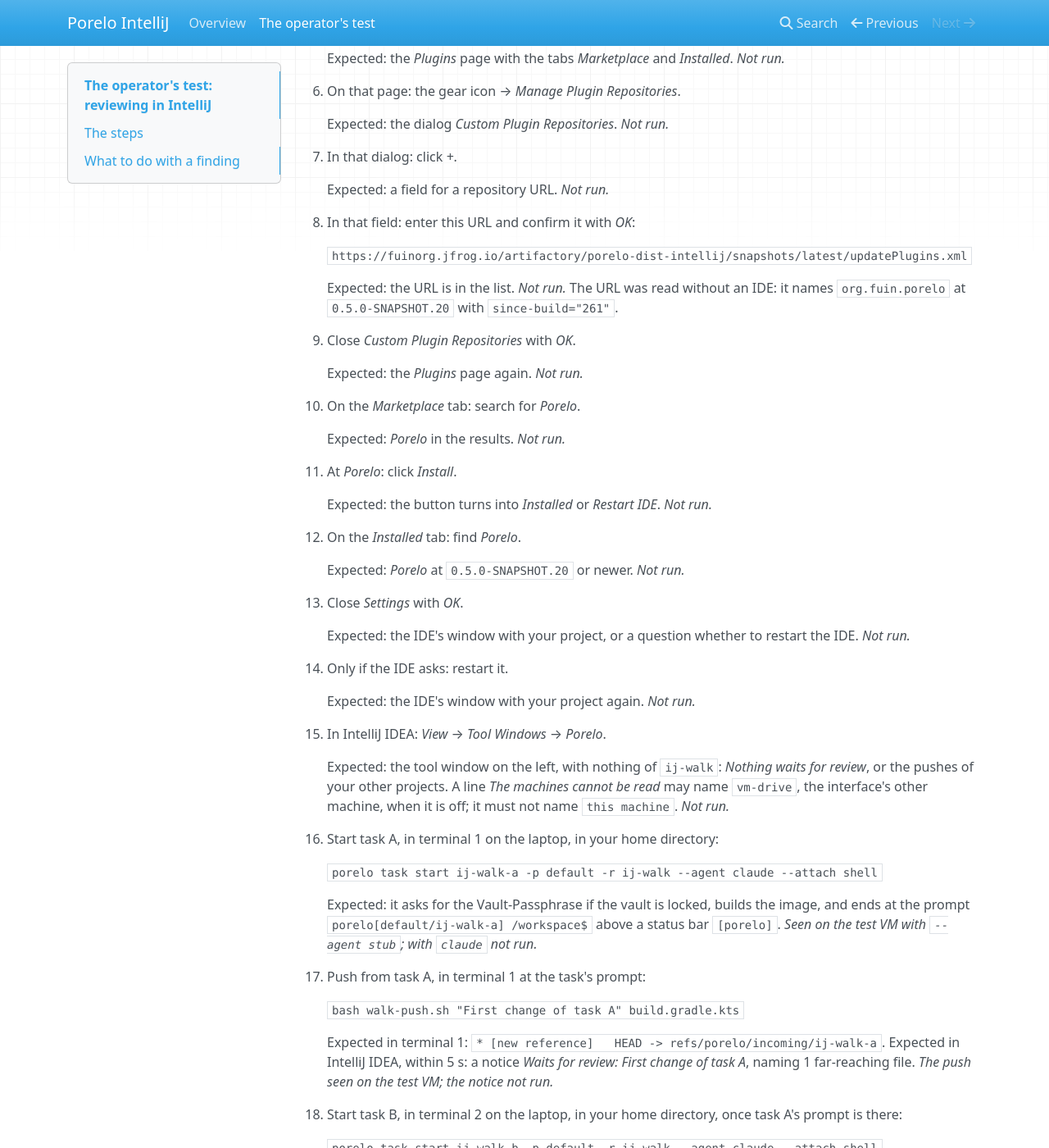
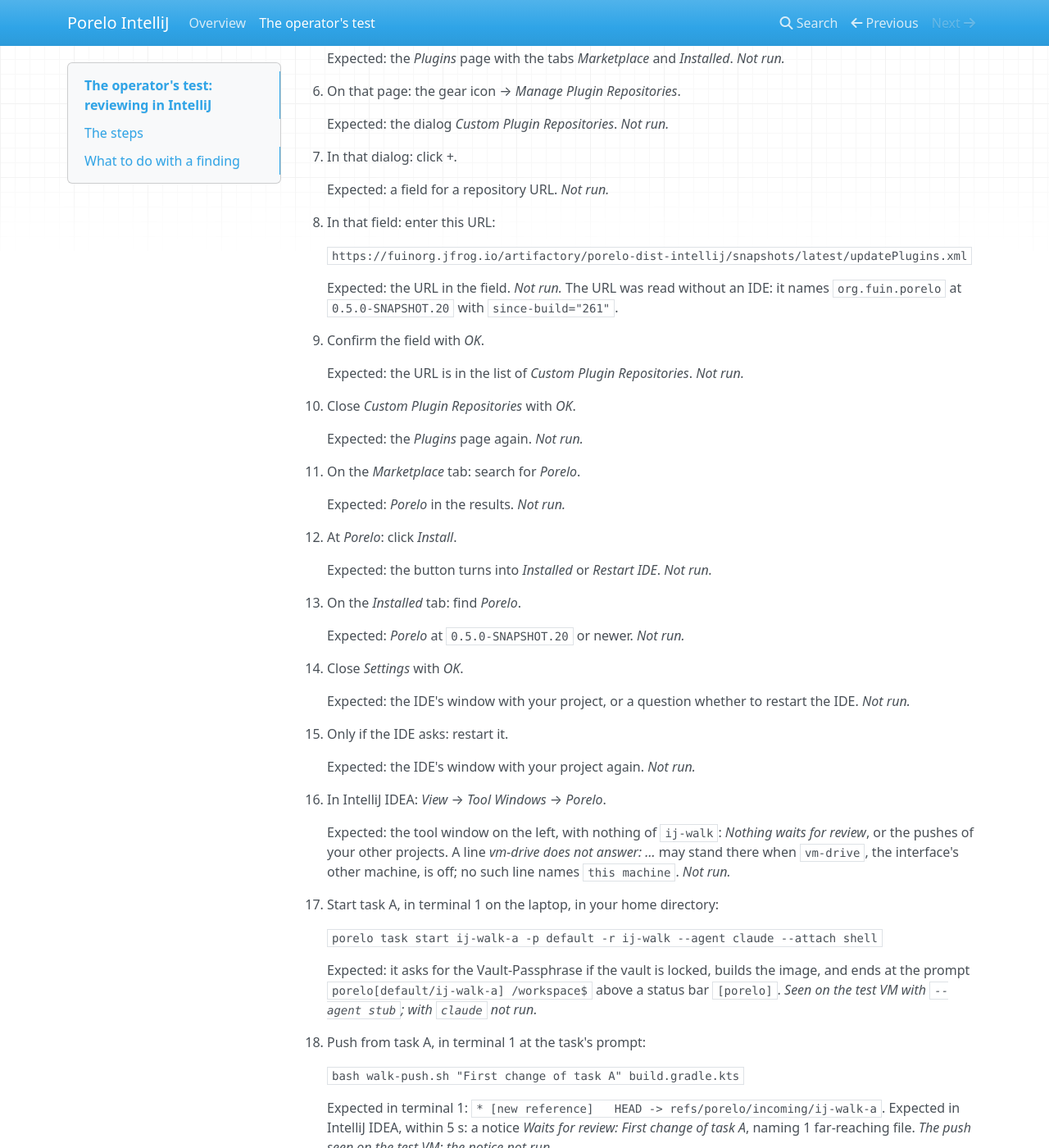
Before and after one commit to porelo-ai/porelo-intellij, an MkDocs documentation site: the page built from doc/operator-test.md, in a window 1280 px wide and 1400 px high, scrolled down 1458 px. Shown: the whole window at 82% size. Built offline with MkDocs 1.6.1, drawn with Linux system fonts in a browser that asks for light colours; nearby versions of some CDN libraries; part of the change alters nothing that is shown; some of the changed text lies outside the part shown.

Commit message:
Name an unanswering machine as the plugin does in the walk [skip ci]
Assisted-by: Claude Code, claude-opus-5-5

````diff
--- a/doc/operator-test.md
+++ b/doc/operator-test.md
@@ -77,46 +77,50 @@ an IDE with a display. Each step says which.
 
     Expected: a field for a repository URL. *Not run.*
 
-8. In that field: enter this URL and confirm it with *OK*:
+8. In that field: enter this URL:
 
     ```
     https://fuinorg.jfrog.io/artifactory/porelo-dist-intellij/snapshots/latest/updatePlugins.xml
     ```
 
-    Expected: the URL is in the list. *Not run.* The URL was read without an IDE: it names `org.fuin.porelo` at
+    Expected: the URL in the field. *Not run.* The URL was read without an IDE: it names `org.fuin.porelo` at
     `0.5.0-SNAPSHOT.20` with `since-build="261"`.
 
-9. Close *Custom Plugin Repositories* with *OK*.
+9. Confirm the field with *OK*.
+
+    Expected: the URL is in the list of *Custom Plugin Repositories*. *Not run.*
+
+10. Close *Custom Plugin Repositories* with *OK*.
 
     Expected: the *Plugins* page again. *Not run.*
 
-10. On the *Marketplace* tab: search for *Porelo*.
+11. On the *Marketplace* tab: search for *Porelo*.
 
     Expected: *Porelo* in the results. *Not run.*
 
-11. At *Porelo*: click *Install*.
+12. At *Porelo*: click *Install*.
 
     Expected: the button turns into *Installed* or *Restart IDE*. *Not run.*
 
-12. On the *Installed* tab: find *Porelo*.
+13. On the *Installed* tab: find *Porelo*.
 
     Expected: *Porelo* at `0.5.0-SNAPSHOT.20` or newer. *Not run.*
 
-13. Close *Settings* with *OK*.
+14. Close *Settings* with *OK*.
 
     Expected: the IDE's window with your project, or a question whether to restart the IDE. *Not run.*
 
-14. Only if the IDE asks: restart it.
+15. Only if the IDE asks: restart it.
 
     Expected: the IDE's window with your project again. *Not run.*
 
-15. In IntelliJ IDEA: *View* → *Tool Windows* → *Porelo*.
+16. In IntelliJ IDEA: *View* → *Tool Windows* → *Porelo*.
 
     Expected: the tool window on the left, with nothing of `ij-walk`: *Nothing waits for review*, or the pushes of
-    your other projects. A line *The machines cannot be read* may name `vm-drive`, the interface's other machine,
-    when it is off; it must not name `this machine`. *Not run.*
+    your other projects. A line *vm-drive does not answer: …* may stand there when `vm-drive`, the interface's other
+    machine, is off; no such line names `this machine`. *Not run.*
 
-16. Start task A, in terminal 1 on the laptop, in your home directory:
+17. Start task A, in terminal 1 on the laptop, in your home directory:
 
     ```
     porelo task start ij-walk-a -p default -r ij-walk --agent claude --attach shell
@@ -126,7 +130,7 @@ an IDE with a display. Each step says which.
     `porelo[default/ij-walk-a] /workspace$` above a status bar `[porelo]`. *Seen on the test VM with `--agent stub`;
     with `claude` not run.*
 
-17. Push from task A, in terminal 1 at the task's prompt:
+18. Push from task A, in terminal 1 at the task's prompt:
 
     ```
     bash walk-push.sh "First change of task A" build.gradle.kts
@@ -136,7 +140,7 @@ an IDE with a display. Each step says which.
     within 5 s: a notice *Waits for review: First change of task A*, naming 1 far-reaching file. *The push seen on the
     test VM; the notice not run.*
 
-18. Start task B, in terminal 2 on the laptop, in your home directory, once task A's prompt is there:
+19. Start task B, in terminal 2 on the laptop, in your home directory, once task A's prompt is there:
 
     ```
     porelo task start ij-walk-b -p default -r ij-walk --agent claude --attach shell
@@ -146,7 +150,7 @@ an IDE with a display. Each step says which.
     tasks of one repository started at the same moment can leave the second without a gate, a fault of Porelo's,
     which is why this waits for task A.
 
-19. Push from task B, in terminal 2 at the task's prompt:
+20. Push from task B, in terminal 2 at the task's prompt:
 
     ```
     bash walk-push.sh "First change of task B"
@@ -156,48 +160,48 @@ an IDE with a display. Each step says which.
     IDEA, within 5 s: a notice *Waits for review: First change of task B*. *The push seen on the test VM; the notice
     not run.*
 
-20. In the *Porelo* tool window: click `ij-walk-a`.
+21. In the *Porelo* tool window: click `ij-walk-a`.
 
     Expected: a tab *ij-walk-a: First change of task A*, its header naming `ij-walk-a` and the first 12 digits of the
     commit; on the left `build.gradle.kts` first, marked far-reaching, then `README.md`; on the right IntelliJ's diff
     of the selected file. *Not run.* The daemon's ranking was seen on the test VM: `build.gradle.kts` first, *a build
     script: it runs on every build*.
 
-21. In that tab: click *Approve*.
+22. In that tab: click *Approve*.
 
     Expected: a dialog *Forward First change of task A (commit <40 digits>) from default / ij-walk on this machine
     onto the branch:*, with `porelo/ij-walk-a` filled in; the commit begins with the 12 digits of the header.
     *Not run.*
 
-22. In that dialog: click *OK*.
+23. In that dialog: click *OK*.
 
     Expected: a notice *Forwarded …*; `ij-walk-a` leaves the tool window. *Not run.*
 
-23. Read what arrived upstream, in this Claude session on the laptop:
+24. Read what arrived upstream, in this Claude session on the laptop:
 
     ```
     ! git -C ~/.porelo/walk-ij/ij-walk.git log -1 --format='%H %s' porelo/ij-walk-a
     ```
 
-    Expected: the 40 digits the dialog of step 21 showed, and *First change of task A*. *Seen on the test VM.*
+    Expected: the 40 digits the dialog of step 22 showed, and *First change of task A*. *Seen on the test VM.*
 
-24. In the *Porelo* tool window: click `ij-walk-b`.
+25. In the *Porelo* tool window: click `ij-walk-b`.
 
     Expected: a tab *ij-walk-b: First change of task B*. *Not run.*
 
-25. In that tab: click *Reject*.
+26. In that tab: click *Reject*.
 
     Expected: a dialog *Why is … rejected? The task that pushed it is told.* *Not run.*
 
-26. In that dialog: type `Keep the readme as it is.`
+27. In that dialog: type `Keep the readme as it is.`
 
     Expected: the text in the dialog's field. *Not run.*
 
-27. In that dialog: click *OK*.
+28. In that dialog: click *OK*.
 
     Expected: a notice *Rejected; its task was told*; `ij-walk-b` leaves the tool window. *Not run.*
 
-28. Read task B's inbox, in terminal 2 at the task's prompt:
+29. Read task B's inbox, in terminal 2 at the task's prompt:
 
     ```
     cat /run/porelo/mail/inbox/new/*.json
@@ -205,7 +209,7 @@ an IDE with a display. Each step says which.
 
     Expected: one message whose text ends *They said: Keep the readme as it is.* *Seen on the test VM.*
 
-29. Drop the rejected commit from task B, in terminal 2 at the task's prompt:
+30. Drop the rejected commit from task B, in terminal 2 at the task's prompt:
 
     ```
     git reset -q --hard HEAD~1
@@ -213,7 +217,7 @@ an IDE with a display. Each step says which.
 
     Expected: no output. *Seen on the test VM.*
 
-30. Push from task B again, in terminal 2 at the task's prompt:
+31. Push from task B again, in terminal 2 at the task's prompt:
 
     ```
     bash walk-push.sh "Second change of task B"
@@ -223,12 +227,12 @@ an IDE with a display. Each step says which.
     IDEA, within 5 s, counted from that line: a notice *Waits for review: Second change of task B*. *The push seen on
     the test VM, and the plugin's client knew such a push there within 5 s; the notice not run.*
 
-31. In the *Porelo* tool window: click `ij-walk-b`.
+32. In the *Porelo* tool window: click `ij-walk-b`.
 
     Expected: a tab *ij-walk-b: Second change of task B*, its header naming the commit's first 12 digits. Leave the
     tab open. *Not run.*
 
-32. Move task B's push to another commit, in terminal 2 at the task's prompt:
+33. Move task B's push to another commit, in terminal 2 at the task's prompt:
 
     ```
     bash walk-push.sh "Third change of task B"
@@ -238,29 +242,29 @@ an IDE with a display. Each step says which.
     notice *Waits for review: Third change of task B* only at the plugin's own read, once a minute, so within 60 s;
     the daemon's stream shows a moved push by no count. *The push seen on the test VM; the notice not run.*
 
-33. In the tab of step 31: click *Approve*.
+34. In the tab of step 32: click *Approve*.
 
     Expected: the dialog names the commit of *Second change of task B*, the one the tab shows. *Not run.*
 
-34. In that dialog: click *OK*.
+35. In that dialog: click *OK*.
 
     Expected: an error notice *Approving ij-walk-b failed: ij-walk-b moved from <old> to <new> after it was shown;
     nothing was forwarded*, and the tab closes. *Not run.* The daemon's refusal was seen on the test VM: *moved since
     it was reviewed … nothing was forwarded*.
 
-35. In the *Porelo* tool window: click `ij-walk-b`.
+36. In the *Porelo* tool window: click `ij-walk-b`.
 
     Expected: a tab *ij-walk-b: Third change of task B*, its header naming the first 12 digits of `<new>`. *Not run.*
 
-36. In that tab: click *Approve*.
+37. In that tab: click *Approve*.
 
     Expected: the dialog names the commit `<new>`. *Not run.*
 
-37. In that dialog: click *OK*.
+38. In that dialog: click *OK*.
 
     Expected: a notice *Forwarded …*; `ij-walk-b` leaves the tool window. *Not run.*
 
-38. Read what arrived upstream, in this Claude session on the laptop:
+39. Read what arrived upstream, in this Claude session on the laptop:
 
     ```
     ! git -C ~/.porelo/walk-ij/ij-walk.git log -3 --format='%h %s' porelo/ij-walk-b
@@ -269,7 +273,7 @@ an IDE with a display. Each step says which.
     Expected: *Third change of task B*, *Second change of task B*, *Start the walk's repository*; the rejected *First
     change of task B* is not there. *Seen on the test VM.*
 
-39. Remove what the walk made, in this Claude session on the laptop:
+40. Remove what the walk made, in this Claude session on the laptop:
 
     ```
     ! bash ~/.porelo/handover/porelo-intellij/walk-ij/ij-walk-clean.sh
@@ -277,7 +281,7 @@ an IDE with a display. Each step says which.
 
     Expected: `removed   porelo-default-ij-walk-a`, `removed   porelo-default-ij-walk-b`, and
     `OK    the walk's tasks, the repository 'ij-walk' and …/.porelo/walk-ij are gone`; the task shells in terminals 1
-    and 2 end. A line starting `FAILED in guide step 39` names what is left, and running it again tries again.
+    and 2 end. A line starting `FAILED in guide step 40` names what is left, and running it again tries again.
     *Seen on the test VM, the shells ending not.*
 
 ## What to do with a finding
````
